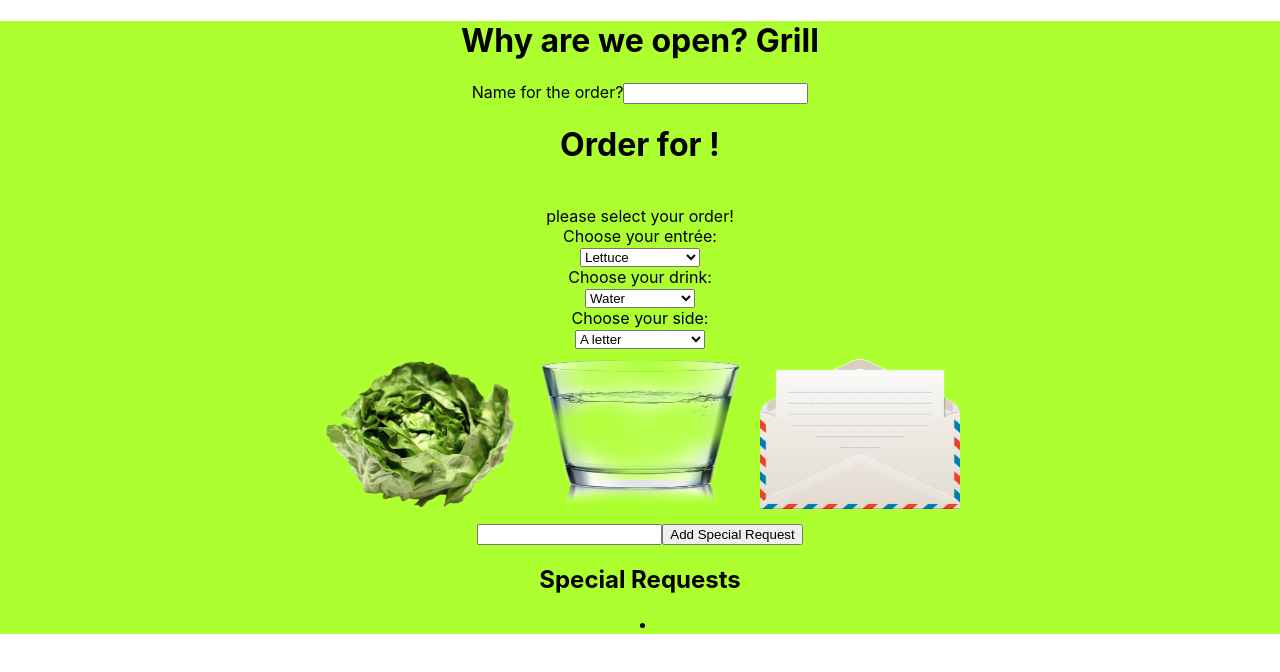
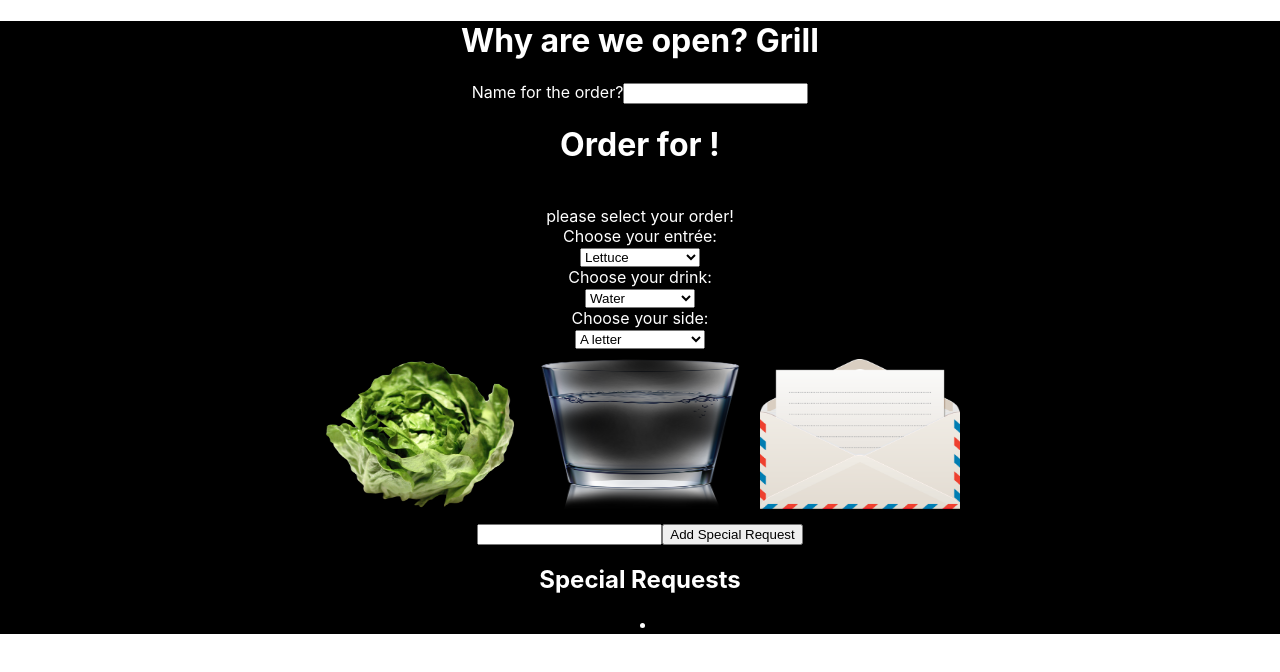
Before and after one commit to KhaymanaKing/fast-food-tool-react, a React (Create React App) app: page / in a window 1280 px wide. Shown: the top 672 px of the page. Built offline with nearby package versions, Linux system fonts and the light colour scheme.

Commit message:
last push before turn in

```diff
--- a/src/App.css
+++ b/src/App.css
@@ -1,7 +1,8 @@
 
 .App {
   text-align: center;
-  background-color: greenyellow;
+  background-color: black;
+  color:white;
 }
 
 .App-logo {
```
Also changed, not shown: 1 other file (tests, documents, lock files or other folders).
